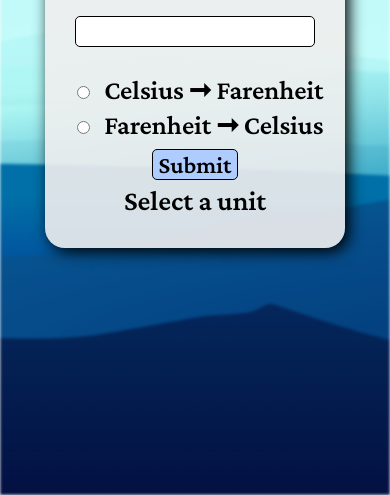
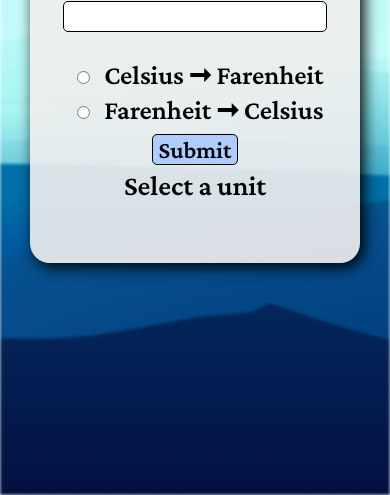
Before and after one commit to Airidas0/converter, a plain HTML site: page index.html in a window 390 px wide. Shown: the part 349-844 px from the top of the page. Drawn offline with Linux system fonts and the light colour scheme.

Commit message:
better mobile

```diff
--- a/style.css
+++ b/style.css
@@ -12,8 +12,6 @@
     position: absolute;
     width: 330px;
     height: 330px;
-    max-width: 300px;
-    max-height: 300px;
     transform: translate(-50%, -50%);
     top: 50%;
     left: 50%;
```
